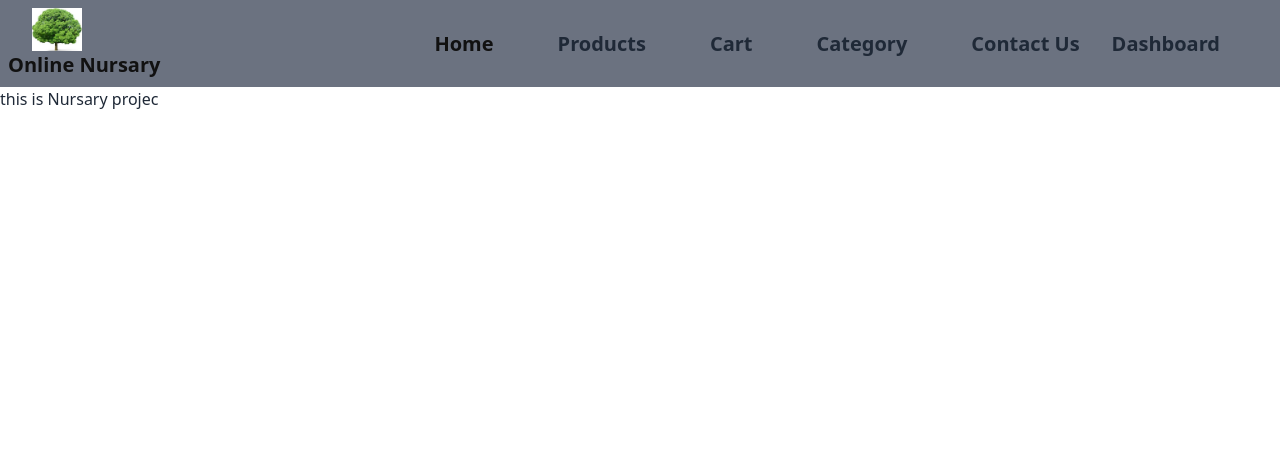
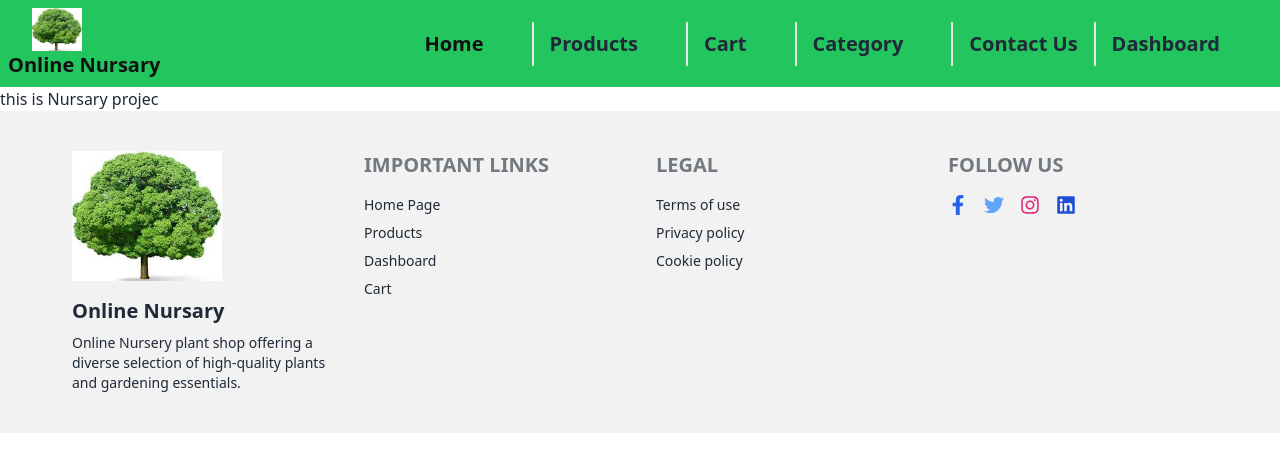
Before and after one commit to AmhjadKhan/Online-nursary-Frontend, a React (Vite) app: page / in a window 1280 px wide. Shown: the top 472 px of the page. Built offline with nearby package versions, Linux system fonts and the light colour scheme.

Commit message:
footer design commit

```diff
--- a/package.json
+++ b/package.json
@@ -17,6 +17,7 @@
     "postcss": "^8.4.45",
     "react": "^18.3.1",
     "react-dom": "^18.3.1",
+    "react-icons": "^5.3.0",
     "react-redux": "^9.1.2",
     "react-router-dom": "^6.26.1",
     "react-scroll": "^1.9.0",
--- a/src/App.tsx
+++ b/src/App.tsx
@@ -1,3 +1,4 @@
+import Footer from "./components/ui/Footer"
 import Header from "./components/ui/Header"
 
 const App = () => {
@@ -5,6 +6,7 @@ const App = () => {
     <div>
       <Header />
       <h1>this is Nursary projec</h1>
+      <Footer />
     </div>
   )
 }
--- /dev/null
+++ b/src/components/ui/Footer.tsx
@@ -0,0 +1,65 @@
+import { Link } from "react-router-dom";
+import Logo from "../../assets/images/images.jfif";
+import { FaFacebookF, FaTwitter, FaInstagram, FaLinkedin } from "react-icons/fa"; // Import social media icons
+
+const Footer = () => {
+  return (
+    <div className="flex justify-center w-full bg-base-200 p-10">
+      <footer className="footer text-base-content sm:max-w-[1400px] sm:px-[2rem] grid grid-cols-1 sm:grid-cols-4 gap-8">
+        <aside>
+          <div>
+          <img className="w-[150px] mb-4" src={Logo} alt="Logo" />
+          <h2 className="text-xl font-bold">Online Nursary</h2>
+          </div>
+          <p>
+             Online Nursery plant shop offering a diverse selection
+            of high-quality plants and gardening essentials.
+          </p>
+        </aside>
+
+        <nav>
+          <h6 className="footer-title text-xl font-bold mb-2">Important Links</h6>
+          <Link to="/" className="link link-hover">
+            Home Page
+          </Link>
+          <Link to="/products" className="link link-hover">
+            Products
+          </Link>
+          <Link to="/dashboard" className="link link-hover">
+            Dashboard
+          </Link>
+          <Link to="/cart" className="link link-hover">
+            Cart
+          </Link>
+        </nav>
+
+        <nav>
+          <h6 className="footer-title font-bold text-xl mb-2">Legal</h6>
+          <a className="link link-hover">Terms of use</a>
+          <a className="link link-hover">Privacy policy</a>
+          <a className="link link-hover">Cookie policy</a>
+        </nav>
+
+        <nav>
+          <h6 className="footer-title font-bold text-xl mb-2">Follow Us</h6>
+          <div className="flex space-x-4">
+            <a href="https://facebook.com" className="text-xl text-blue-600">
+              <FaFacebookF />
+            </a>
+            <a href="https://twitter.com" className="text-xl text-blue-400">
+              <FaTwitter />
+            </a>
+            <a href="https://instagram.com" className="text-xl text-pink-600">
+              <FaInstagram />
+            </a>
+            <a href="https://linkedin.com" className="text-xl text-blue-700">
+              <FaLinkedin />
+            </a>
+          </div>
+        </nav>
+      </footer>
+    </div>
+  );
+};
+
+export default Footer;
--- a/src/components/ui/Header.tsx
+++ b/src/components/ui/Header.tsx
@@ -10,7 +10,7 @@ const Header = () => {
     setClick(!click);
   };
   return (
-    <div className="flex justify-center w-full bg-gray-500">
+    <div className="flex justify-center w-full bg-green-500">
       <div className="navbar  sm:container">
         <div className="navbar-start">
           <div className="dropdown">
@@ -78,27 +78,27 @@ const Header = () => {
         <div className="navbar-center hidden lg:flex">
           <ul className="menu menu-horizontal px-1">
             <li className="text-base text-[#111111] mr-8">
-              <Link className="text-xl font-bold" to="/">
+              <Link className="text-xl font-bold " to="/">
                 Home
               </Link>
             </li>
-            <li className="text-xl font-bold mr-8">
+            <li className="text-xl font-bold mr-8 border-l-2">
               <Link to="/products">Products</Link>
             </li>
-            <li className="text-xl font-bold mr-8">
+            <li className="text-xl font-bold mr-8 border-l-2">
               <Link to="/cart">Cart</Link>
             </li>
-            <li className="text-xl font-bold mr-8">
+            <li className="text-xl font-bold mr-8 border-l-2">
               <ScrollLink to="category" smooth={true} duration={500}>
                 Category
               </ScrollLink>
             </li>
-            <li className="text-xl font-bold">
+            <li className="text-xl font-bold border-l-2">
               <ScrollLink to="gallery" smooth={true} duration={500}>
                 Contact Us
               </ScrollLink>
             </li>
-            <li className="text-xl font-bold mr-8">
+            <li className="text-xl font-bold mr-8 border-l-2">
               <Link to="/dashboard">Dashboard</Link>
             </li>
           </ul>
```
Also changed, not shown: 1 other file (tests, documents, lock files or other folders).
